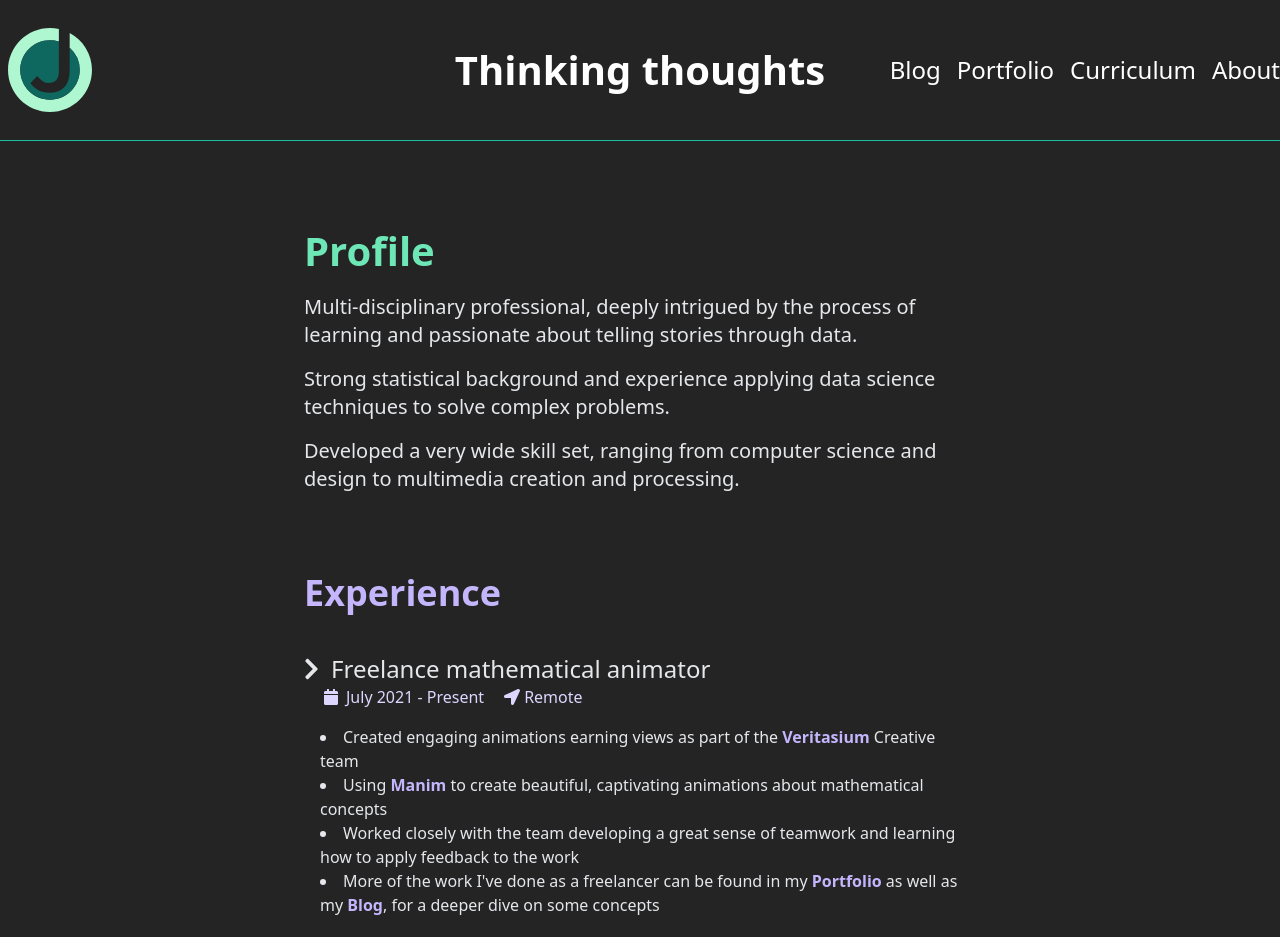
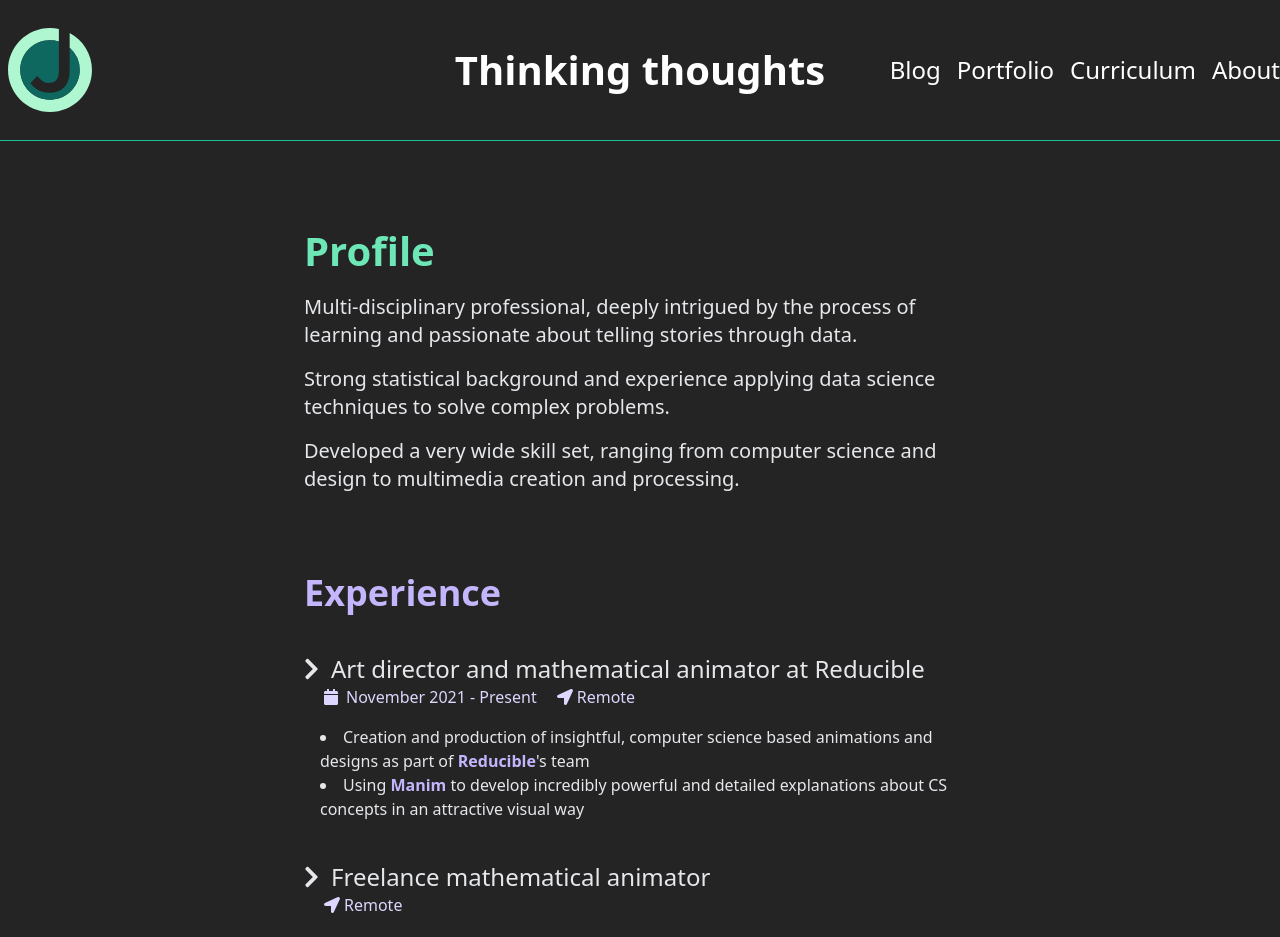
Before and after one commit to jesi-rgb/old.jesirgb.com, a Next.js app: page /curriculum in a window 1280 px wide. Shown: the top 937 px of the page. Built offline with nearby package versions, Linux system fonts and the light colour scheme; no server answers; a web font is replaced by a local one.

Commit message:
added reducible entry

```diff
--- a/pages/curriculum.js
+++ b/pages/curriculum.js
@@ -49,9 +49,8 @@ export default function Curriculum() {
             <ul className="list-inside">
               <li className="list-item mt-10 text-2xl font-blogpost">
                 <FontAwesomeIcon icon={faChevronRight} className="mr-3" />
-                Freelance mathematical animator
+                Art director and mathematical animator at Reducible
               </li>
-
               <div className="flex flex-row space-x-5">
                 <div className="flex flex-row ml-5 items-center">
                   <FontAwesomeIcon
@@ -59,9 +58,58 @@ export default function Curriculum() {
                     className="mr-2 text-purple-200"
                   />
                   <span className="font-normal text-purple-200">
+                    November 2021 - Present
+                  </span>
+                </div>
+                <div className="flex flex-row ml-5 items-center">
+                  <FontAwesomeIcon
+                    icon={faLocationArrow}
+                    className="mr-1 text-purple-200"
+                  />
+                  <span className="font-normal text-purple-200">Remote</span>
+                </div>
+              </div>
+              <ul className="list-inside list-disc mt-4 ml-4 font-blogpost">
+                <li>
+                  Creation and production of insightful, computer science based
+                  animations and designs as part of{" "}
+                  <a
+                    href="https://www.youtube.com/c/reducible"
+                    className="font-bold text-purple-300"
+                  >
+                    Reducible
+                  </a>
+                  's team
+                </li>
+                <li>
+                  Using{" "}
+                  <a
+                    href="https://www.manim.community"
+                    className="font-bold text-purple-300"
+                  >
+                    Manim
+                  </a>{" "}
+                  to develop incredibly powerful and detailed explanations about
+                  CS concepts in an attractive visual way
+                </li>
+              </ul>
+            </ul>
+            <ul className="list-inside">
+              <li className="list-item mt-10 text-2xl font-blogpost">
+                <FontAwesomeIcon icon={faChevronRight} className="mr-3" />
+                Freelance mathematical animator
+              </li>
+
+              <div className="flex flex-row space-x-5">
+                {/* <div className="flex flex-row ml-5 items-center">
+                  <FontAwesomeIcon
+                    icon={faCalendar}
+                    className="mr-2 text-purple-200"
+                  />
+                  <span className="font-normal text-purple-200">
                     July 2021 - Present
                   </span>
-                </div>
+                </div> */}
                 <div className="flex flex-row ml-5 items-center">
                   <FontAwesomeIcon
                     icon={faLocationArrow}
```
